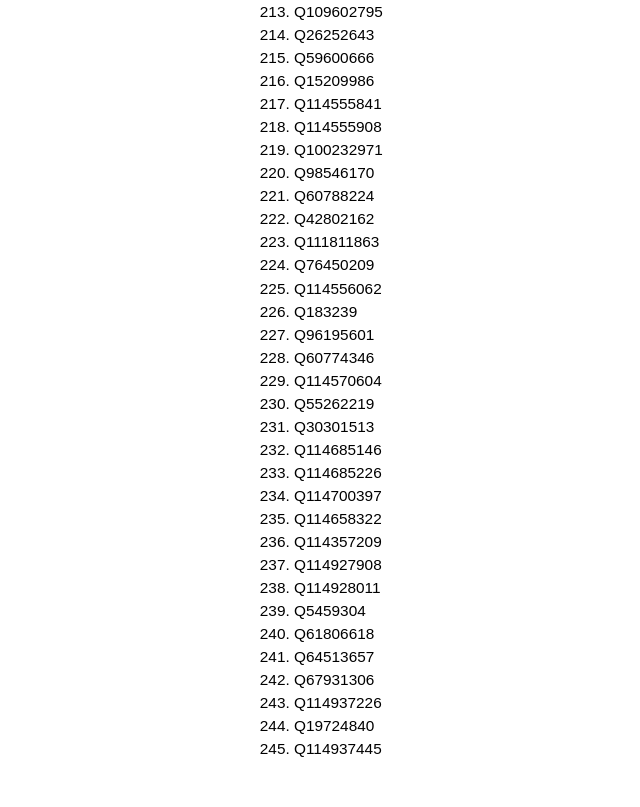
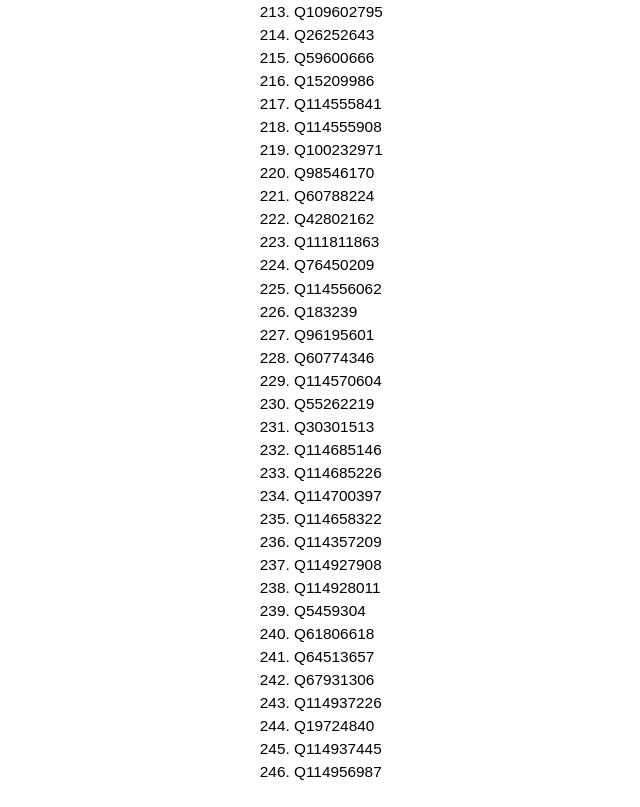
Before and after one commit to johnsamuelwrites/Q42761025, a plain HTML site: page Q315/Q47461344/Q11424-Q5398426-Q93204.html in a window 1280 px wide. Shown: the part 5014-5821 px from the top of the page, without its empty margins (154-794 px from the left). Before the commit the page ends 5798 px from the top, so only its background shows below. Drawn offline with Linux system fonts and the light colour scheme.

Commit message:
Update films and documentaries watched

```diff
--- a/Q315/Q47461344/Q11424-Q5398426-Q93204.html
+++ b/Q315/Q47461344/Q11424-Q5398426-Q93204.html
@@ -1708,6 +1708,12 @@
                     <link property="sameAs" href="https://www.wikidata.org/wiki/Q114937445" />
                     </span>
                 </li>
+                <li property="itemListElement" typeof="ListItem">
+                    <span typeof="TVSeries">
+               <span property="name">Q114956987</span>
+                    <link property="sameAs" href="https://www.wikidata.org/wiki/Q114956987" />
+                    </span>
+                </li>
         </ol>
       </div>
     </div>
```
